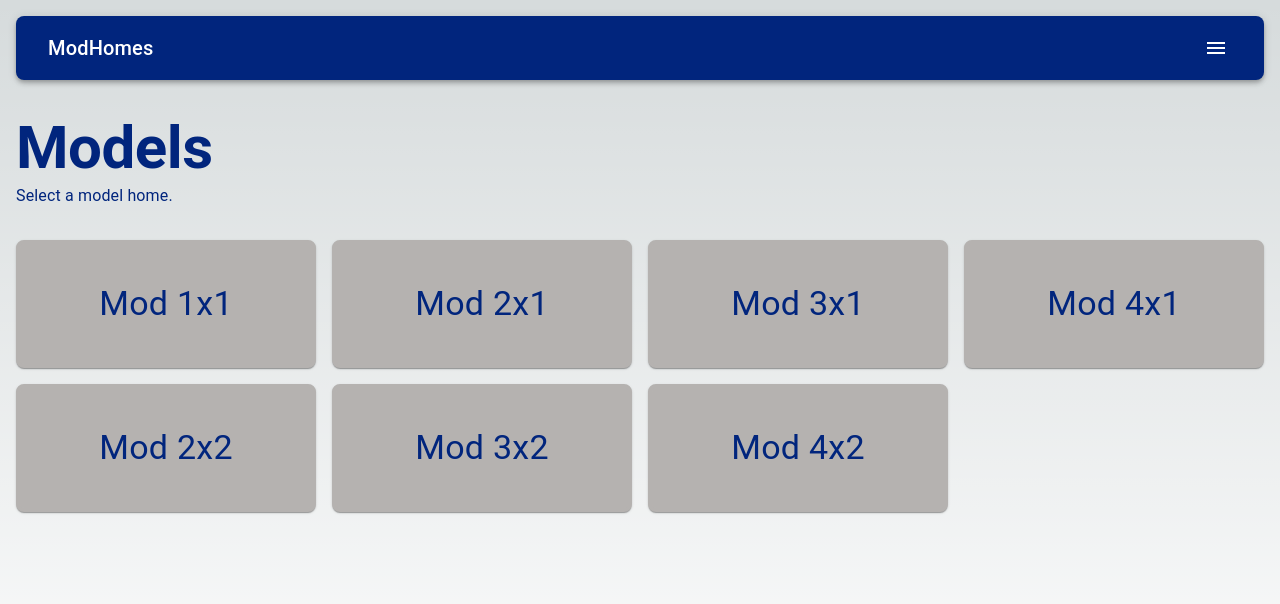
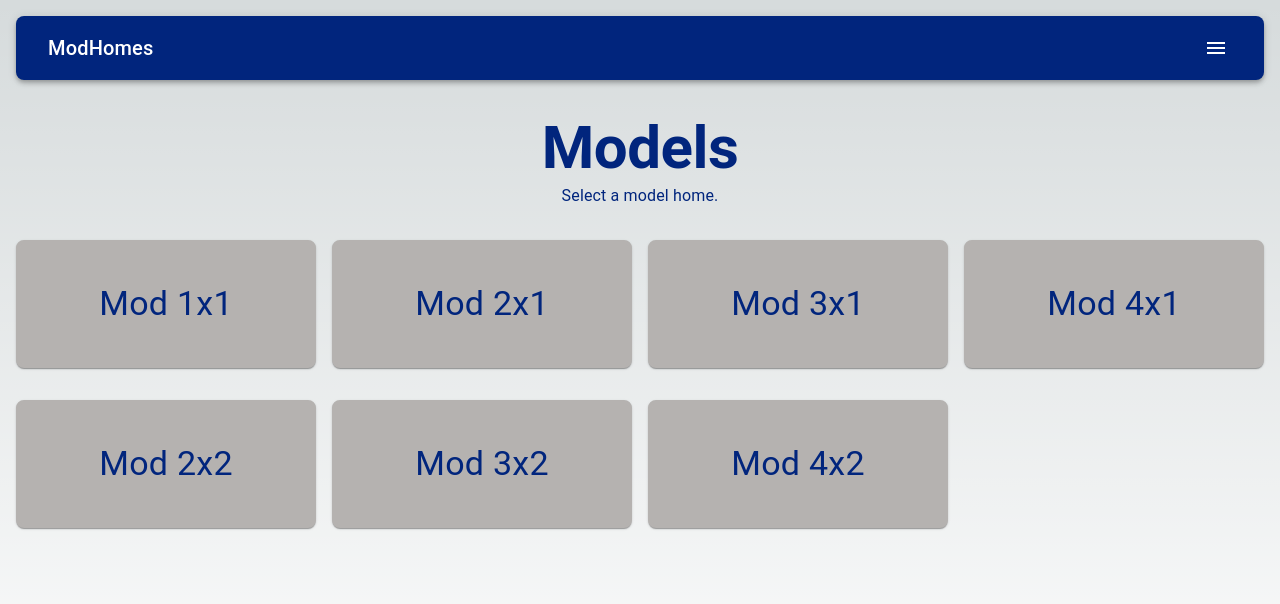
Before and after one commit to gavinmgrant/modhomes, a Next.js app: page / in a window 1280 px wide. Shown: the top 604 px of the page. Built offline with nearby package versions, Linux system fonts and the light colour scheme.

Commit message:
feat: animate model cards in landing hero

```diff
--- a/components/landinghero.tsx
+++ b/components/landinghero.tsx
@@ -1,33 +1,23 @@
-import Head from "next/head";
+import React, { useEffect } from "react";
 import { useRouter } from "next/router";
 import Card from "@mui/material/Card";
 import { CardContent } from "@mui/material";
 import Typography from "@mui/material/Typography";
 import Grid from "@mui/material/Grid";
 import MODELS from "../lib/models";
+import { useTrail, a } from "@react-spring/web";
 
 const LandingHero = () => {
   const router = useRouter();
 
-  return (
-    <>
-      <Typography
-        variant="h2"
-        fontWeight={700}
-        marginTop={{ xs: "5rem", sm: "6rem" }}
-      >
-        Models
-      </Typography>
-      <Typography marginBottom="2rem">Select a model home.</Typography>
-
-      <Grid container spacing={2} columns={12}>
-        {MODELS.map((model) => (
-          <Grid item key={model.slug} xs={12} sm={6} md={4} lg={3}>
+  const cards = MODELS.map((model) => (
     <Card
+      key={model.slug}
       sx={{
         display: "flex",
         justifyContent: "center",
         alignItems: "center",
+        marginBottom: "1rem",
         backgroundColor: "#B5B2B0",
         color: "#01257D",
         borderRadius: "0.5rem",
@@ -44,6 +34,43 @@ const LandingHero = () => {
         <Typography variant="h4">{model.name}</Typography>
       </CardContent>
     </Card>
+  ));
+
+  const [trails, api] = useTrail(
+    cards.length,
+    {
+      config: { mass: 5, tension: 2000, friction: 200 },
+      from: { x: 30, opacity: 0 },
+      to: { x: 0, opacity: 1 },
+    },
+    []
+  );
+
+  useEffect(() => {
+    const handleRouteChange = () => api.start({ x: 30, opacity: 0 });
+    router.events.on("routeChangeStart", handleRouteChange);
+    // eslint-disable-next-line react-hooks/exhaustive-deps
+  }, []);
+
+  return (
+    <>
+      <Typography
+        variant="h2"
+        fontWeight={700}
+        textAlign="center"
+        marginTop={{ xs: "5rem", sm: "6rem" }}
+      >
+        Models
+      </Typography>
+      <Typography textAlign="center" marginBottom="2rem">
+        Select a model home.
+      </Typography>
+      <Grid container spacing={2} columns={12}>
+        {trails.map(({ ...style }, index) => (
+          <Grid item key={index} xs={12} sm={6} md={4} lg={3}>
+            <a.div style={style}>
+              <a.div>{cards[index]}</a.div>
+            </a.div>
           </Grid>
         ))}
       </Grid>
--- a/pages/index.tsx
+++ b/pages/index.tsx
@@ -1,11 +1,8 @@
 import Head from "next/head";
-import { useRouter } from "next/router";
 import NavBar from "../components/navbar";
 import LandingHero from "../components/landinghero";
 
 const Home = () => {
-  const router = useRouter();
-
   return (
     <>
       <Head>
```
Also changed, not shown: package.json (line endings or trailing spaces). Lines whose indentation alone changed are shown as unchanged.
